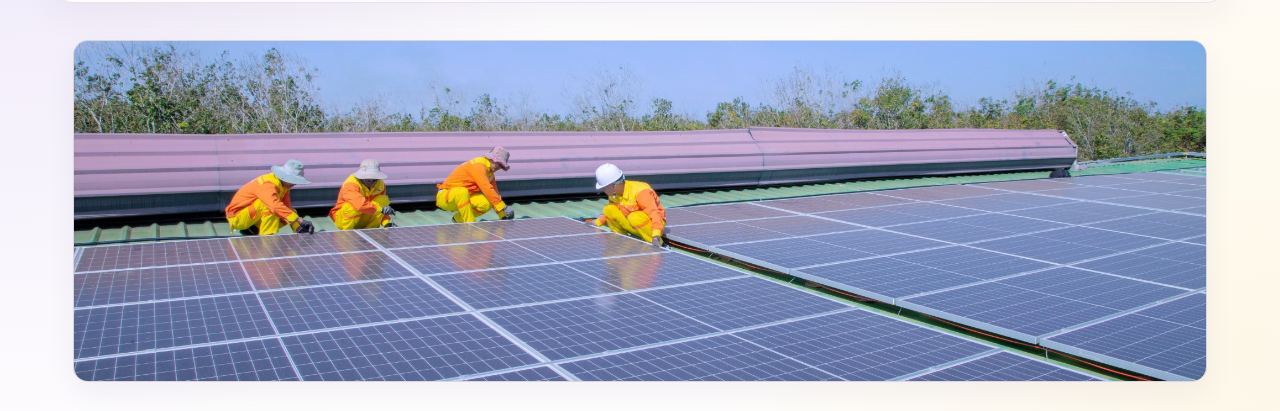
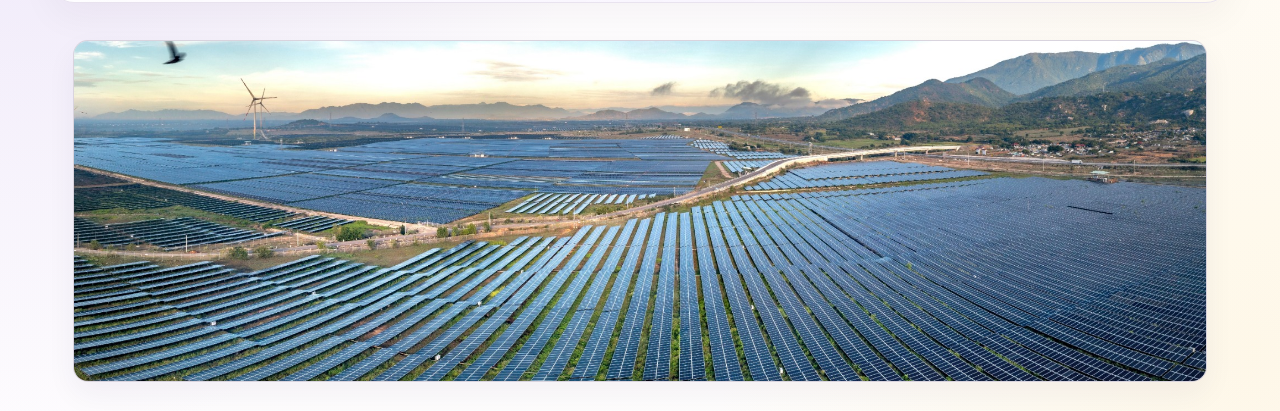
Before and after one commit to Lumenergy/test-lumenergy, a plain HTML site: page what-we-do/index.html in a window 1280 px wide. Shown: the part 385-796 px from the top of the page. Drawn offline with Linux system fonts and the light colour scheme.

Commit message:
Update index.html

```diff
--- a/what-we-do/index.html
+++ b/what-we-do/index.html
@@ -274,7 +274,7 @@
 
   <main class="container">
   <figure class="feature-banner feature-banner--editorial">
-    <img src="../assets/photos/solar-installation-team.jpg" alt="Workers installing solar panels at a renewable energy facility" loading="lazy">
+    <img src="../assets/photos/solar-farm-aerial.jpg" alt="Workers installing solar panels at a renewable energy facility" loading="lazy">
   </figure>
 
 <!-- Services -->
```
